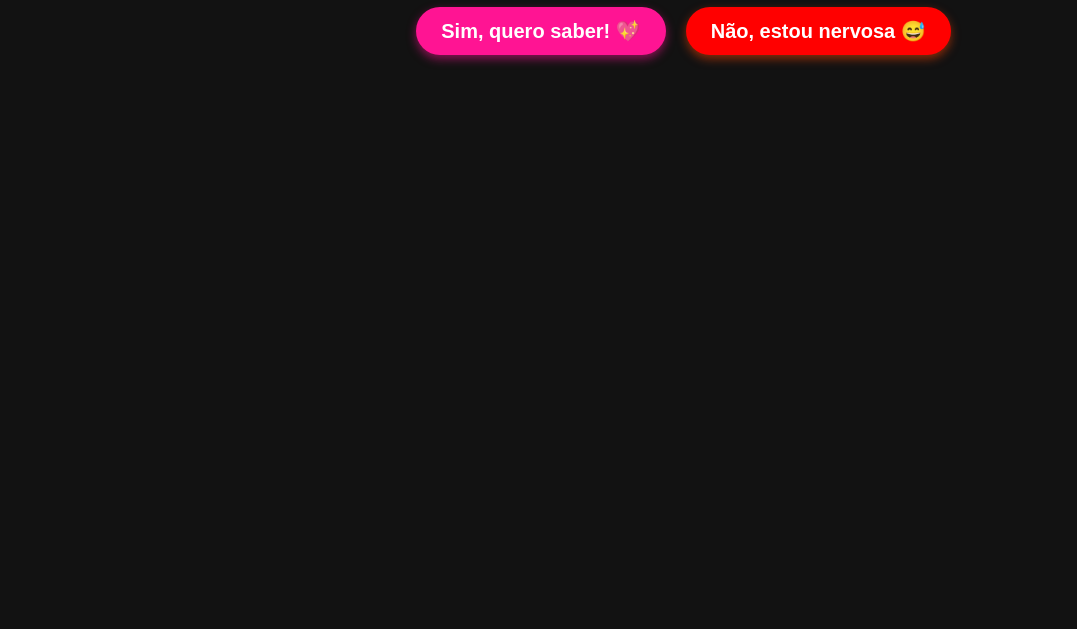
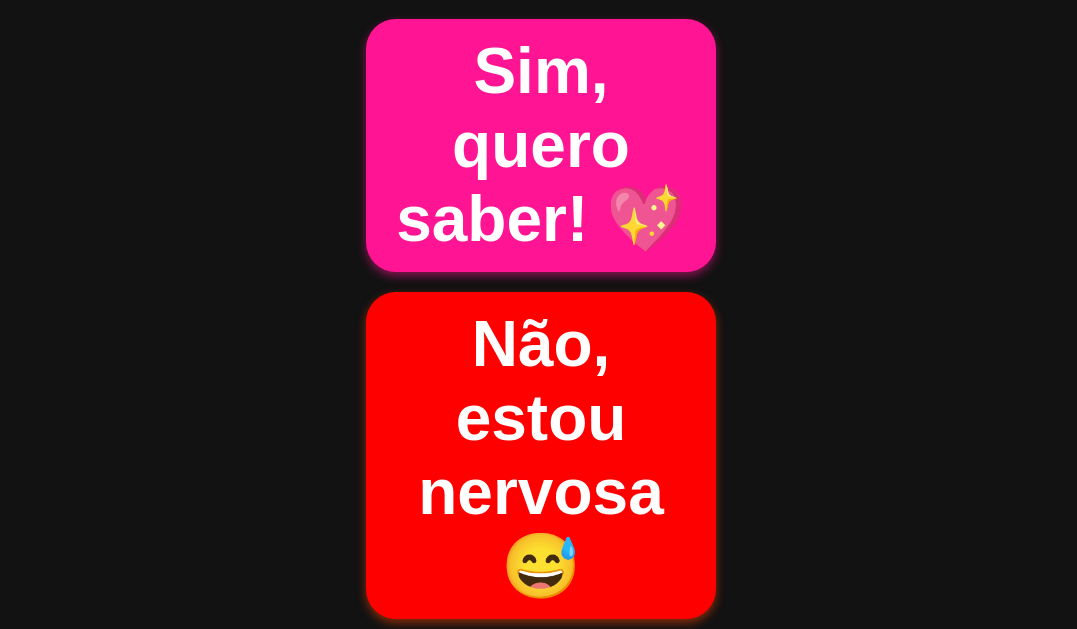
Before and after one commit to Yuri-Regis/Cronometro, a plain HTML site: page index.html in a window 1280 px wide. Shown: the part 431-1060 px from the top of the page, without its empty margins (99-1176 px from the left). Before the commit the page ends 800 px from the top, so only its background shows below. Drawn offline with Linux system fonts and the light colour scheme.

Commit message:
Update index.html

```diff
--- a/index.html
+++ b/index.html
@@ -6,27 +6,94 @@
     <title>Cronômetro do Casamento 💍</title>
     <link href="https://fonts.googleapis.com/css2?family=Poppins:wght@300;400;600&display=swap" rel="stylesheet">
     <style>
-        * { margin: 0; padding: 0; box-sizing: border-box; }
+        * {
+            margin: 0;
+            padding: 0;
+            box-sizing: border-box;
+        }
         body {
             font-family: 'Poppins', sans-serif;
-            background: #121212; color: #fff; height: 100vh;
-            display: flex; flex-direction: column; align-items: center; justify-content: center;
-            text-align: center; overflow: hidden;
+            background: #121212;
+            color: #fff;
+            height: 100vh;
+            display: flex;
+            flex-direction: column;
+            align-items: center;
+            justify-content: center;
+            text-align: center;
+            overflow: hidden;
+            padding: 5vw;
         }
-        h1, h2 { font-weight: 600; margin-bottom: 20px; }
-        .buttons { margin-top: 20px; }
+        h1, h2 {
+            font-weight: 600;
+            margin-bottom: 10px;
+            font-size: 7vw;
+        }
+        .buttons {
+            margin-top: 20px;
+            display: flex;
+            flex-direction: column;
+            align-items: center;
+            justify-content: center;
+            width: 100%;
+        }
         button {
-            font-size: 20px; padding: 12px 25px; margin: 10px; border: none;
-            border-radius: 30px; cursor: pointer; transition: 0.3s ease-in-out; font-weight: 600;
+            font-size: 5vw;
+            padding: 15px;
+            margin: 10px;
+            border: none;
+            border-radius: 30px;
+            cursor: pointer;
+            transition: 0.3s ease-in-out;
+            font-weight: 600;
+            width: 80%;
+            max-width: 350px;
         }
-        .yes { background: #ff1493; color: white; box-shadow: 0 4px 10px rgba(255, 20, 147, 0.5); }
-        .yes:hover { transform: scale(1.1); box-shadow: 0 6px 15px rgba(255, 20, 147, 0.7); }
-        .no { background: #ff0000; color: white; position: absolute; box-shadow: 0 4px 10px rgba(255, 69, 0, 0.5); }
-        .no:hover { transform: scale(1.1); }
-        #surpresa, #final { display: none; position: fixed; top: 0; left: 0; width: 100%; height: 100%; background: rgba(0, 0, 0, 0.9); color: white; padding-top: 100px; }
-        #anel, #gato { width: 250px; animation: brilhar 1s infinite alternate; }
-        @keyframes brilhar { from { transform: scale(1); } to { transform: scale(1.1); } }
-        audio { display: none; }
+        .yes {
+            background: #ff1493;
+            color: white;
+            box-shadow: 0 4px 10px rgba(255, 20, 147, 0.5);
+        }
+        .yes:hover {
+            transform: scale(1.1);
+            box-shadow: 0 6px 15px rgba(255, 20, 147, 0.7);
+        }
+        .no {
+            background: #ff0000;
+            color: white;
+            box-shadow: 0 4px 10px rgba(255, 69, 0, 0.5);
+        }
+        .no:hover {
+            transform: scale(1.1);
+        }
+        #surpresa, #final {
+            display: none;
+            position: fixed;
+            top: 0;
+            left: 0;
+            width: 100%;
+            height: 100%;
+            background: rgba(0, 0, 0, 0.9);
+            color: white;
+            padding-top: 10%;
+        }
+        #anel, #gato {
+            width: 50vw;
+            max-width: 250px;
+            animation: brilhar 1s infinite alternate;
+            margin-bottom: 20px;
+        }
+        @keyframes brilhar {
+            from {
+                transform: scale(1);
+            }
+            to {
+                transform: scale(1.1);
+            }
+        }
+        audio {
+            display: none;
+        }
     </style>
 </head>
 <body>
```
